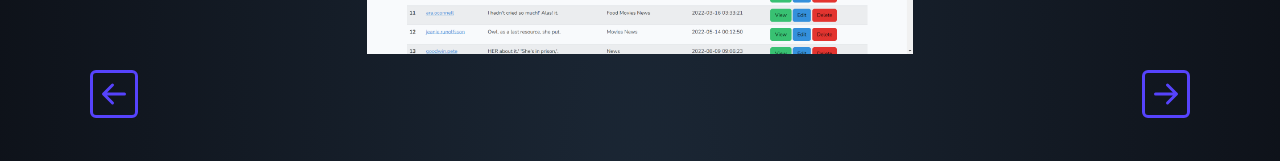
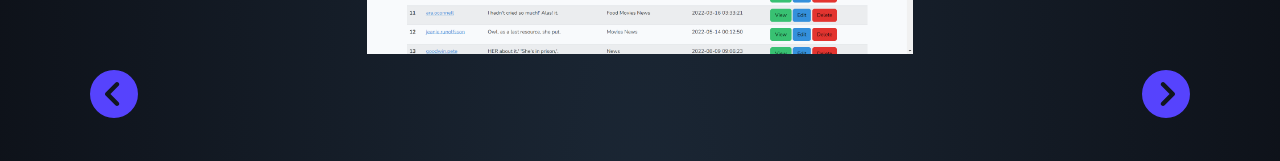
Before and after one commit to LucaSpennato/Luca-Spennato, a Vue app: page / in a window 1280 px wide. Shown: the part 2527-2688 px from the top of the page. Built offline with nearby package versions, Linux system fonts and the light colour scheme.

Commit message:
install and import of vue-fontawesome

```diff
--- a/package.json
+++ b/package.json
@@ -8,6 +8,9 @@
     "lint": "vue-cli-service lint"
   },
   "dependencies": {
+    "@fortawesome/free-brands-svg-icons": "^6.2.0",
+    "@fortawesome/free-solid-svg-icons": "^6.2.0",
+    "@fortawesome/vue-fontawesome": "^2.0.8",
     "bootstrap": "^5.2.2",
     "core-js": "^3.8.3",
     "vue": "^2.6.14"
--- a/src/components/mainComponents/WorksSection.vue
+++ b/src/components/mainComponents/WorksSection.vue
@@ -33,14 +33,10 @@
            <!-- Buttons -->
             <div class="btns-field my-3">
               <span class="mx-2" @click="$_previousSlideOnClick()">
-              <svg xmlns="http://www.w3.org/2000/svg" width="16" height="16" fill="currentColor" class="bi bi-arrow-left-square" viewBox="0 0 16 16">
-                <path fill-rule="evenodd" d="M15 2a1 1 0 0 0-1-1H2a1 1 0 0 0-1 1v12a1 1 0 0 0 1 1h12a1 1 0 0 0 1-1V2zM0 2a2 2 0 0 1 2-2h12a2 2 0 0 1 2 2v12a2 2 0 0 1-2 2H2a2 2 0 0 1-2-2V2zm11.5 5.5a.5.5 0 0 1 0 1H5.707l2.147 2.146a.5.5 0 0 1-.708.708l-3-3a.5.5 0 0 1 0-.708l3-3a.5.5 0 1 1 .708.708L5.707 7.5H11.5z"/>
-              </svg>
+              <font-awesome-icon icon="fa-solid fa-circle-chevron-left" />
               </span>
               <span class="mx-2" @click="$_nextSlideOnClick()">
-                <svg xmlns="http://www.w3.org/2000/svg" width="16" height="16" fill="currentColor" class="bi bi-arrow-right-square" viewBox="0 0 16 16">
-                  <path fill-rule="evenodd" d="M15 2a1 1 0 0 0-1-1H2a1 1 0 0 0-1 1v12a1 1 0 0 0 1 1h12a1 1 0 0 0 1-1V2zM0 2a2 2 0 0 1 2-2h12a2 2 0 0 1 2 2v12a2 2 0 0 1-2 2H2a2 2 0 0 1-2-2V2zm4.5 5.5a.5.5 0 0 0 0 1h5.793l-2.147 2.146a.5.5 0 0 0 .708.708l3-3a.5.5 0 0 0 0-.708l-3-3a.5.5 0 1 0-.708.708L10.293 7.5H4.5z"/>
-                </svg>
+                <font-awesome-icon icon="fa-solid fa-circle-chevron-right" />
               </span>
             </div>
 
@@ -49,7 +45,6 @@
                 {{ worksCarousel[currentWork].name }}
             </h2>
             <div>
-                <font-awesome-icon icon="fa-solid fa-user-secret" />
                 <font-awesome-icon icon="fa-brands fa-github" />
             </div>
            <div class="col-12 col-md-10 mt-4 description">
--- a/src/main.js
+++ b/src/main.js
@@ -1,5 +1,30 @@
 import Vue from 'vue'
 import App from './App.vue'
+
+import { library } from '@fortawesome/fontawesome-svg-core'
+import { FontAwesomeIcon } from '@fortawesome/vue-fontawesome'
+import
+{ faCircleChevronLeft as arrowLeft, faCircleChevronRight as arrowRight, faCircleChevronUp as arrowUp }
+from '@fortawesome/free-solid-svg-icons'
+import
+{
+    faGithub as github,
+    faVuejs as vue,
+    faHtml5 as html,
+    faCss3 as css,
+    faBootstrap as bootstrap,
+    faSass as sass,
+    faGit as git,
+    faJs as js,
+    faPhp as php,
+    faLaravel as laravel,
+    faLinkedin as linkedin,
+
+}
+from '@fortawesome/free-brands-svg-icons'
+
+library.add(github, vue, html, css, bootstrap, sass, git, js, php, laravel, linkedin, arrowLeft, arrowRight, arrowUp)
+Vue.component('font-awesome-icon', FontAwesomeIcon)
 
 Vue.config.productionTip = false
 
```
Also changed, not shown: 1 other file (tests, documents, lock files or other folders).
